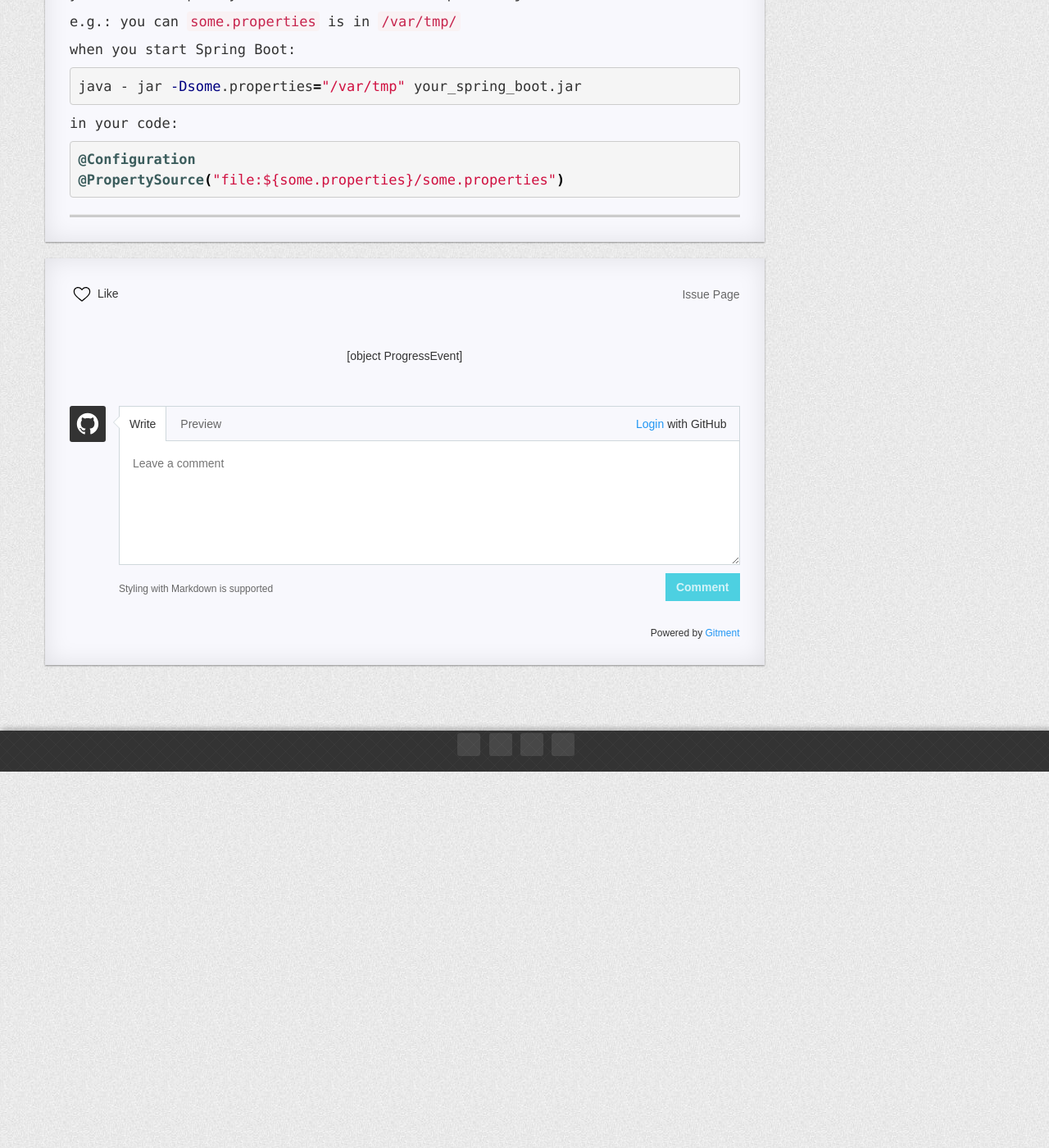
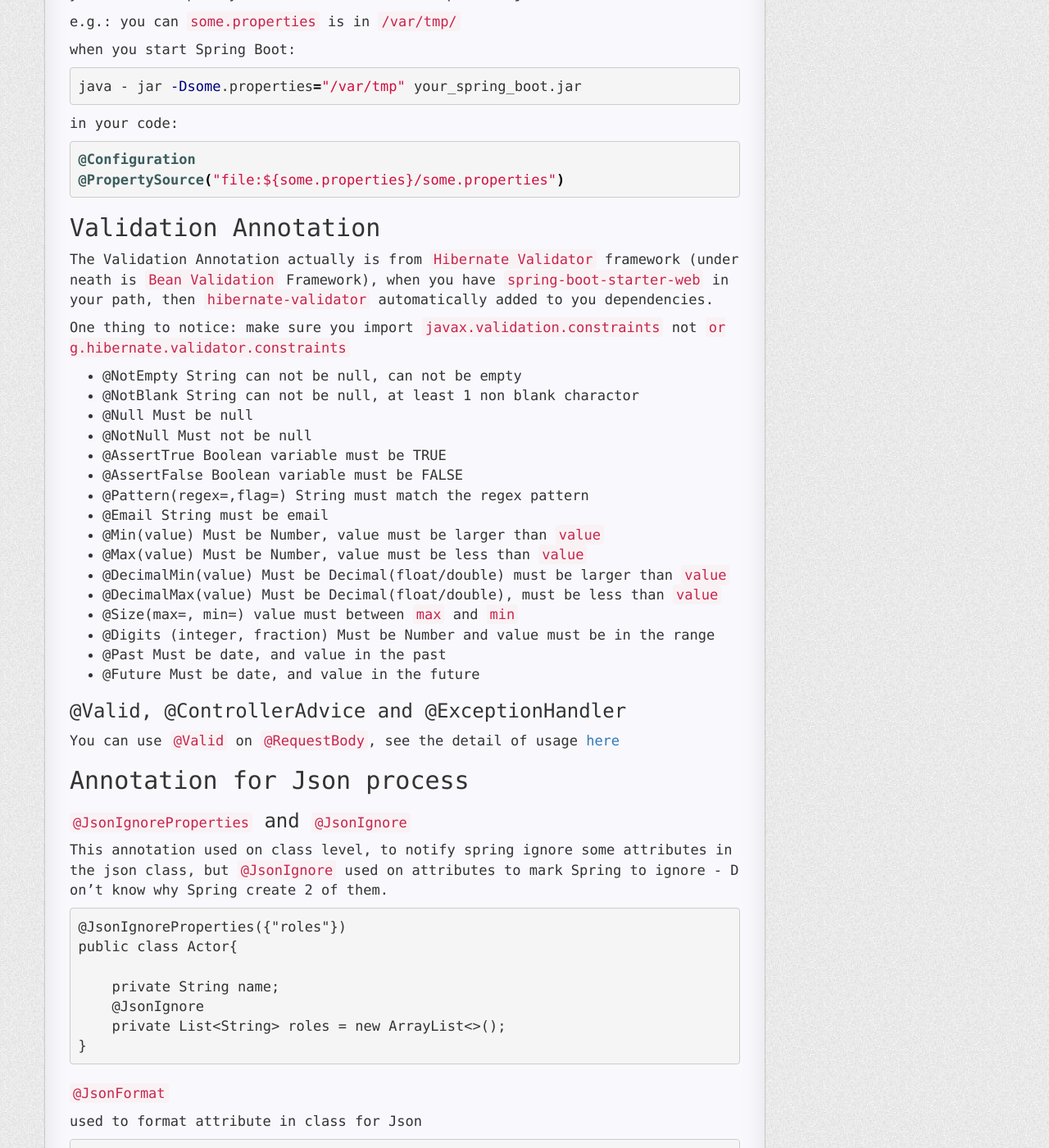
Before and after one commit to R0NGSH3N/r0ngsh3n.github.io, a Jekyll site: the page built from _posts/2020-05-22-spring-boot-annotation.md, in a window 1280 px wide and 1400 px high, scrolled down 4002 px. Shown: the whole window at 82% size. Built offline with Jekyll 4.4.1, drawn with Linux system fonts in a browser that asks for light colours; nearby versions of some CDN libraries; comment, search, counter and statistics services are not loaded; a style sheet for code colours, icons or effects is not loaded; some of the changed text lies outside the part shown.

Commit message:
update article

```diff
--- a/_posts/2020-05-22-spring-boot-annotation.md
+++ b/_posts/2020-05-22-spring-boot-annotation.md
@@ -190,3 +190,89 @@ in your code:
 @Configuration
 @PropertySource("file:${some.properties}/some.properties")
 ~~~
+
+## Validation Annotation
+
+The Validation Annotation actually is from `Hibernate Validator` framework (underneath is `Bean Validation` Framework), when you have `spring-boot-starter-web` in your path, then `hibernate-validator` automatically added to you dependencies.
+
+One thing to notice: make sure you import `javax.validation.constraints` not `org.hibernate.validator.constraints`
+
+- @NotEmpty String can not be null, can not be empty
+- @NotBlank String can not be null, at least 1 non blank charactor
+- @Null Must be null
+- @NotNull Must not be null
+- @AssertTrue Boolean variable must be TRUE
+- @AssertFalse Boolean variable must be FALSE
+- @Pattern(regex=,flag=) String must match the regex pattern
+- @Email String must be email
+- @Min(value) Must be Number, value must be larger than `value`
+- @Max(value) Must be Number, value must be less than `value`
+- @DecimalMin(value) Must be Decimal(float/double) must be larger than `value`
+- @DecimalMax(value) Must be Decimal(float/double), must be less than `value`
+- @Size(max=, min=) value must between `max` and `min`
+- @Digits (integer, fraction) Must be Number and value must be in the range
+- @Past Must be date, and value in the past
+- @Future Must be date, and value in the future
+
+### @Valid, @ControllerAdvice and @ExceptionHandler
+
+You can use `@Valid` on `@RequestBody`, see the detail of usage [here](https://r0ngsh3n.github.io//common/restful/)
+
+## Annotation for Json process
+
+### `@JsonIgnoreProperties` and `@JsonIgnore`
+
+This annotation used on class level, to notify spring ignore some attributes in the json class, but `@JsonIgnore` used on attributes to mark Spring to ignore - Don't know why Spring create 2 of them.
+
+~~~Java
+@JsonIgnoreProperties({"roles"})
+public class Actor{
+
+    private String name;
+    @JsonIgnore
+    private List<String> roles = new ArrayList<>();
+}
+~~~
+
+### `@JsonFormat`
+
+used to format attribute in class for Json
+
+~~~Java
+@JsonFormat(shape=JsonFormat.Shape.STRING, pattern="yyyy-MM-dd'T'HH:mm:ss.SSS'Z'", timezone="GMT")
+private Date date;
+~~~
+
+### `@JsonUnwrapped`
+
+This annotation will remove the attribute name in json file:
+
+Before
+~~~Json
+{
+  "people": {
+    "name" : "rs",
+    "role" : "programmer"
+  }
+}
+~~~
+
+After
+~~~Json
+{
+    "name" : "rs",
+    "role" : "programmer"
+}
+~~~
+
+~~~Java
+public class Data{
+  @JsonUnrapped
+  private People people;
+}
+
+public class People{
+  private String name;
+  private String role;
+}
+~~~
```
